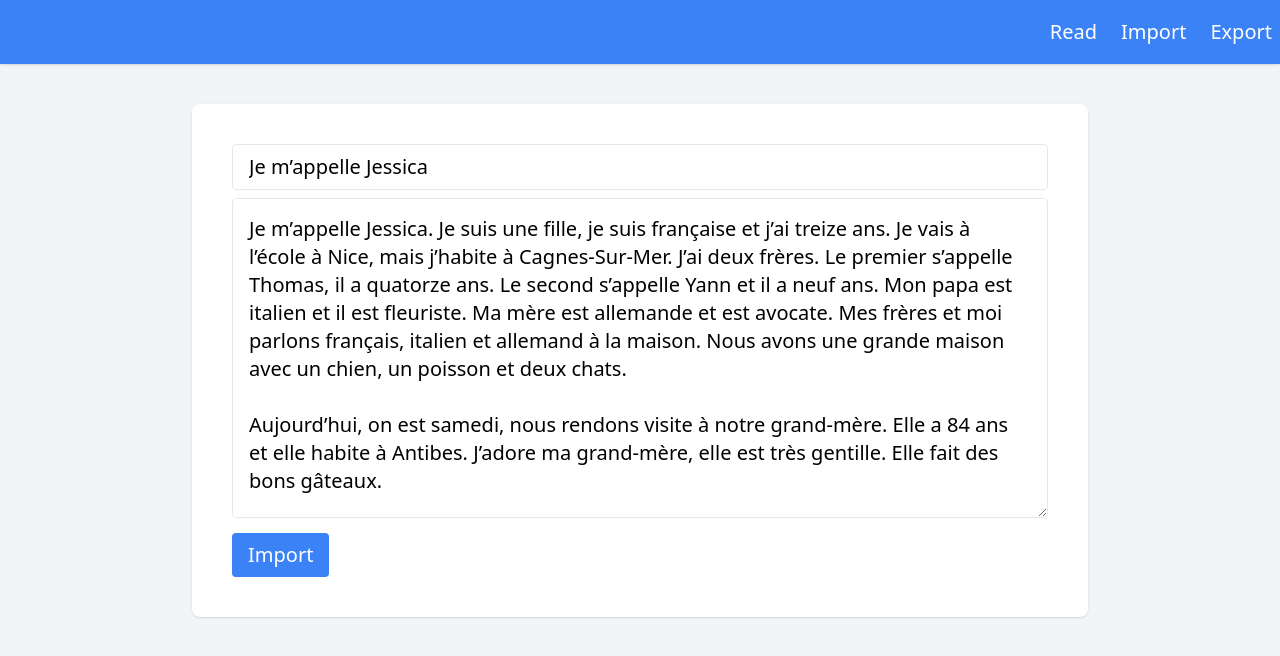
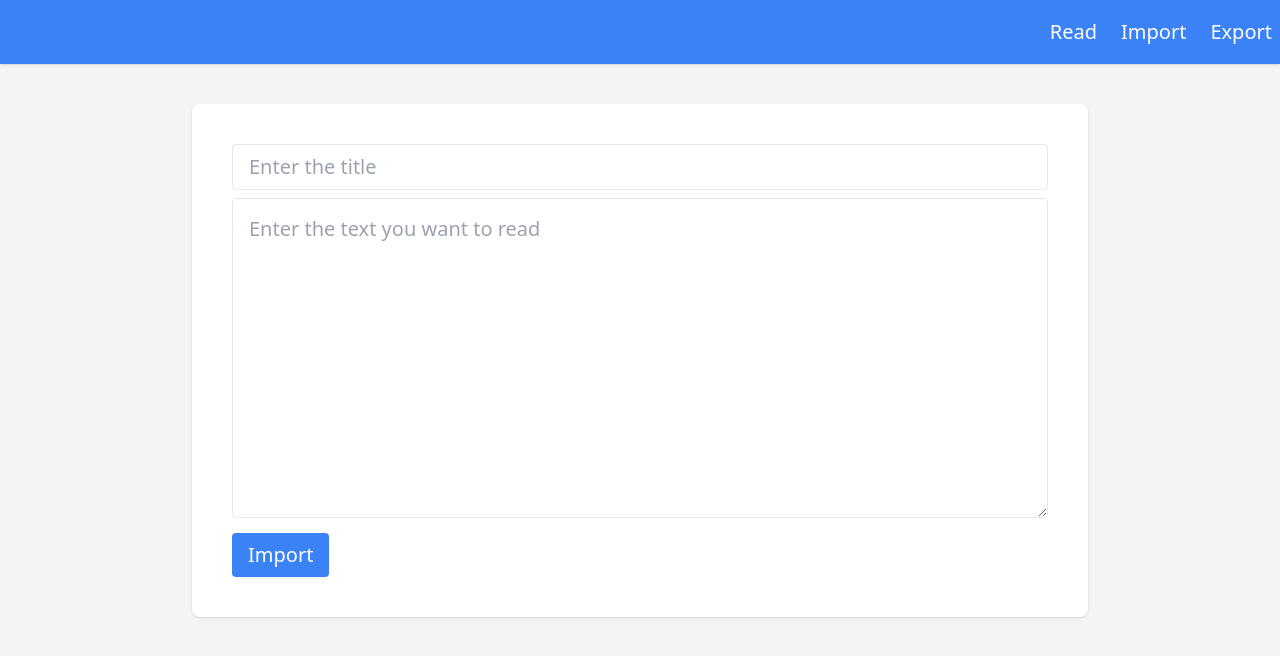
Before and after one commit to yap8/reader, a Vue app: page /import in a window 1280 px wide. Shown: the top 656 px of the page. Built offline with nearby package versions, Linux system fonts and the light colour scheme.

Commit message:
change form default values

```diff
--- a/src/pages/ImportPage.vue
+++ b/src/pages/ImportPage.vue
@@ -5,13 +5,13 @@
     <form @submit.prevent="handleSubmit">
       <input
         class="w-full px-4 py-2 text mb-2 rounded border"
-        placeholder="Enter the title..."
+        placeholder="Enter the title"
         v-model="title"
         required
       />
       <textarea
         class="p-4 w-full resize-y rounded mb-2 border h-80"
-        placeholder="Enter the text you want to read (make sure it's formatted properly)..."
+        placeholder="Enter the text you want to read"
         v-model="text"
         required
       />
@@ -30,12 +30,8 @@ import { mapMutations } from 'vuex';
 export default {
   data() {
     return {
-      title: `Je m’appelle Jessica`,
-      text: `Je m’appelle Jessica. Je suis une fille, je suis française et j’ai treize ans. Je vais à l’école à Nice, mais j’habite à Cagnes-Sur-Mer. J’ai deux frères. Le premier s’appelle Thomas, il a quatorze ans. Le second s’appelle Yann et il a neuf ans. Mon papa est italien et il est fleuriste. Ma mère est allemande et est avocate. Mes frères et moi parlons français, italien et allemand à la maison. Nous avons une grande maison avec un chien, un poisson et deux chats.
-
-Aujourd’hui, on est samedi, nous rendons visite à notre grand-mère. Elle a 84 ans et elle habite à Antibes. J’adore ma grand-mère, elle est très gentille. Elle fait des bons gâteaux.
-
-Lundi, je retourne à l’école. Je suis contente, je vais voir Amélie. C’est ma meilleure amie. J’aime beaucoup l’école. Mes matières préférées sont le français et le sport. J’aime beaucoup lire et je nage très bien.`,
+      title: '',
+      text: '',
     };
   },
   methods: {
```
